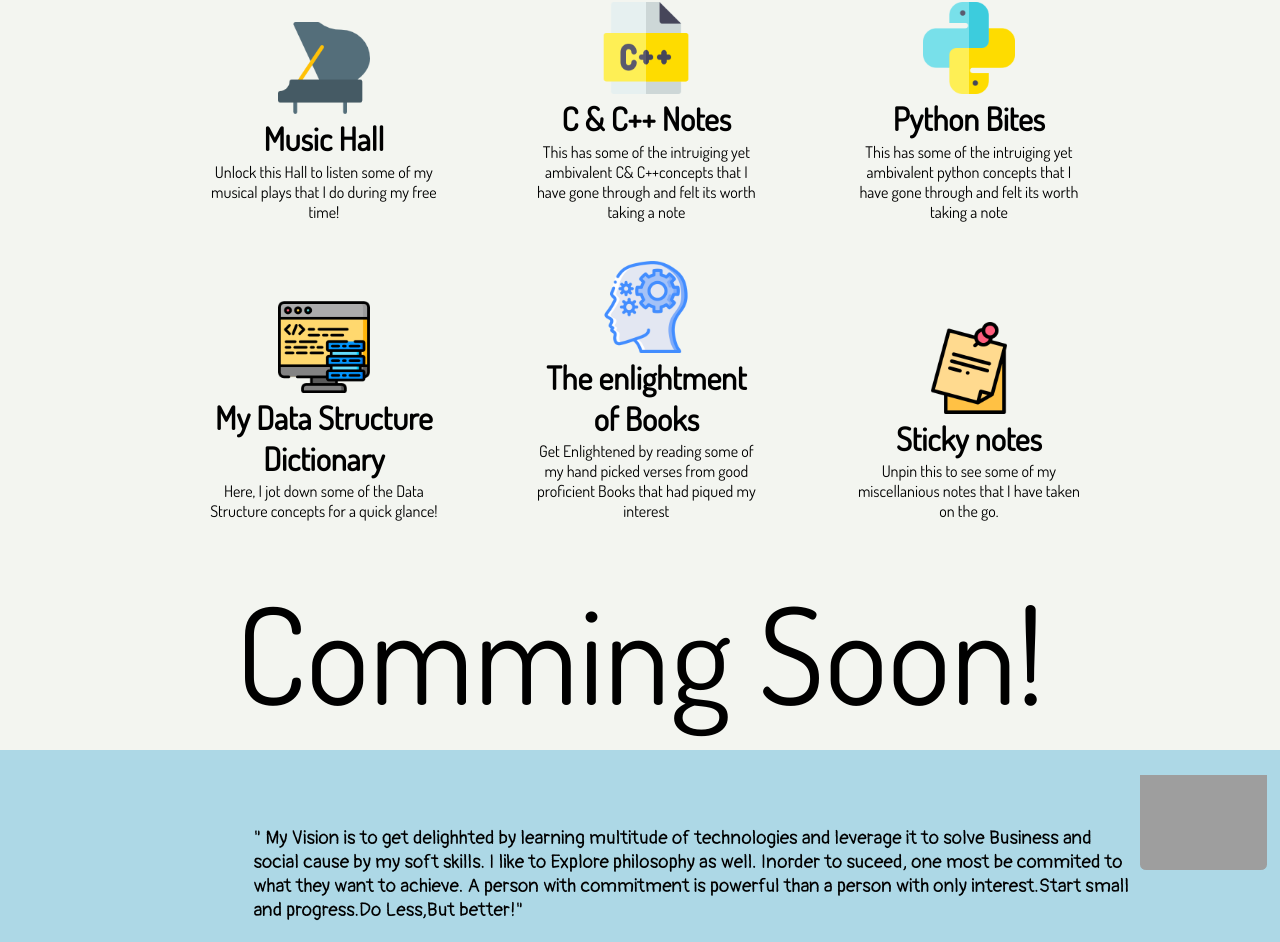
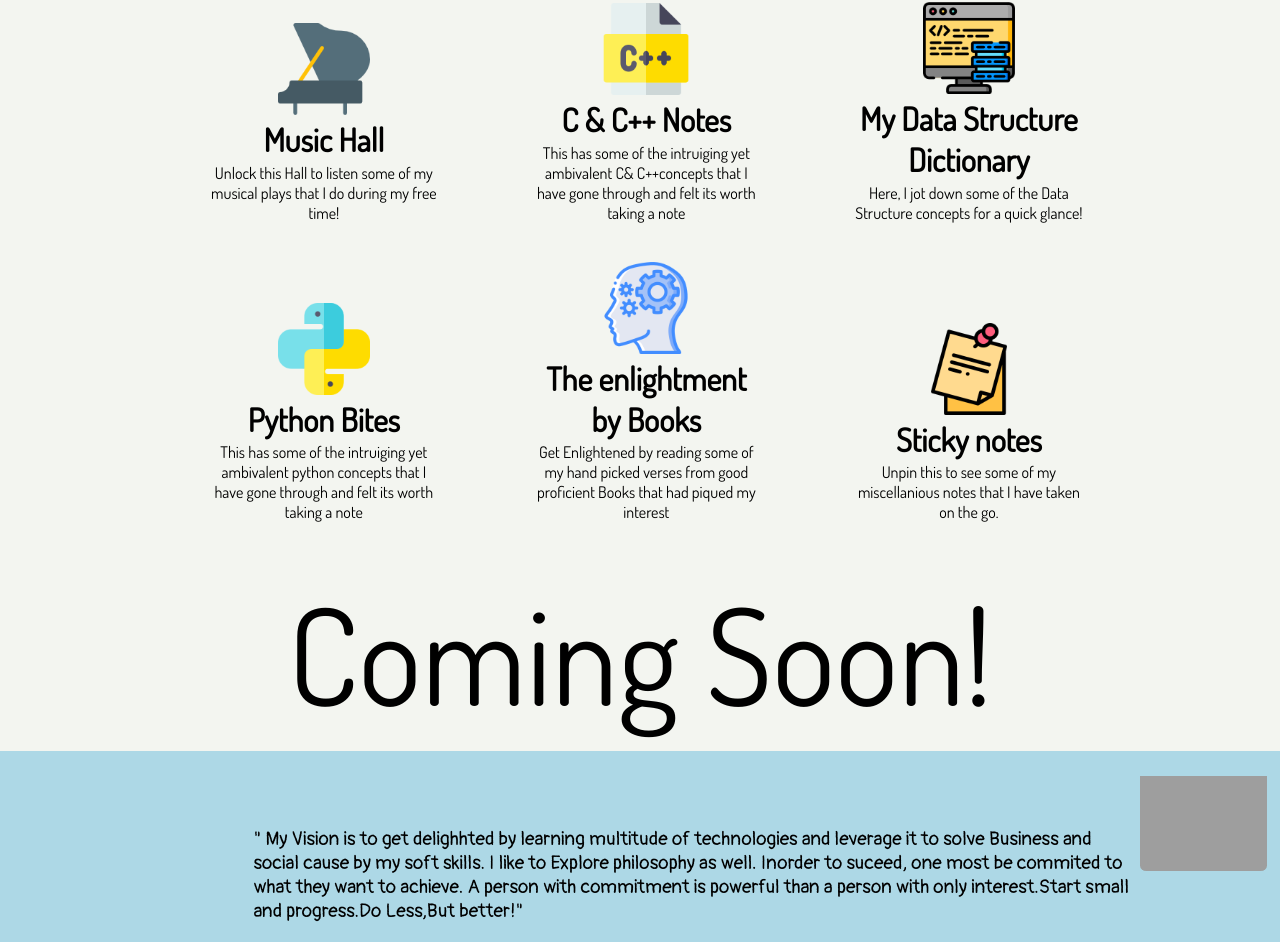
Before and after one commit to akashkgit/MyBlog, a React (Create React App) app: page /book in a window 1280 px wide. Shown: the part 371-1313 px from the top of the page. Built offline with nearby package versions, Linux system fonts and the light colour scheme; grey boxes are pictures that could not be loaded; a web font is replaced by a local one.

Commit message:
last day

```diff
--- a/src/components/Body/Body.js
+++ b/src/components/Body/Body.js
@@ -57,17 +57,17 @@ const Body = () => (
    <Router>
    <div id="router"  className={styles.router}>
   <Link to="/os" onClick={hide} ><Box src={os}  txt="Operating System Overview" txt2="A click on this will open a list of interesting quick snippets of OS concepts"/></Link>
-  <Link to="/java" onClick={hide} ><Box  id="one"  src={java} txt="Java Scripts" txt2="I dicuss about various important concepts in java that I have felt is quite baffling and significant to get a command over this"/></Link>
+  <Link to="/java" onClick={hide} ><Box  id="one"  src={java} txt="Java Scripts" txt2="I dicuss about various important concepts in java that I  felt are quite baffling and significant to get a proficient in java"/></Link>
 
   <Link to="/project" onClick={hide}  ><Box src={project} txt="Project Arena" txt2="Open this arena to find the playlist of some of my project works in my college days"/></Link>
   <Link to="/music" onClick={hide} ><Box src={music} txt="Music Hall" txt2="Unlock this Hall to listen some of my musical plays that I do during my free time!"/></Link>
   <Link to="/c" onClick={hide} ><Box id="two" src={c} txt="C & C++ Notes" txt2="This has some of the intruiging yet ambivalent C& C++concepts that I have gone through and felt its worth taking a note"/></Link>
-  <Link to="/python" onClick={hide}  ><Box src={python} txt="Python Bites"  txt2="This has some of the intruiging yet ambivalent python concepts that I have gone through and felt its worth taking a note"/></Link>
+
   <Link to="/ds" onClick={hide}  ><Box src={ds} txt="My Data Structure Dictionary"  txt2="Here, I jot down some of the Data Structure concepts for a quick glance!"/></Link>
+<Link to="/python" onClick={hide}  ><Box src={python} txt="Python Bites"  txt2="This has some of the intruiging yet ambivalent python concepts that I have gone through and felt its worth taking a note"/></Link>
 
 
-
-  <Link to="/book" onClick={hide}  ><Box src={book}  txt="The enlightment of Books" txt2="Get Enlightened by reading some of my hand picked verses from good proficient Books that had piqued my interest "/></Link>
+  <Link to="/book" onClick={hide}  ><Box src={book}  txt="The enlightment by Books" txt2="Get Enlightened by reading some of my hand picked verses from good proficient Books that had piqued my interest "/></Link>
   <Link to="/sticky notes" onClick={hide} ><Box src={random}  txt="Sticky notes" txt2="Unpin this to see some of my miscellanious notes that I have taken on the go."/></Link>
   <br />
   <br />
--- a/src/components/Books_comp/Books_comp.js
+++ b/src/components/Books_comp/Books_comp.js
@@ -4,7 +4,7 @@ import styles from './Books_comp.module.css';
 
 const Books_comp = () => (
   <div className={styles.Books_comp}>
-   <center><p>Comming Soon!</p></center>
+   <center><p>Coming Soon!</p></center>
   </div>
 );
 
--- a/src/components/C_comp/C_comp.js
+++ b/src/components/C_comp/C_comp.js
@@ -4,7 +4,7 @@ import styles from './C_comp.module.css';
 
 const C_comp = () => (
   <div className={styles.C_comp}>
-  <center><p>Comming Soon!</p></center>
+  <center><p>Coming Soon!</p></center>
   </div>
 );
 
--- a/src/components/Ds_comp/Ds_comp.js
+++ b/src/components/Ds_comp/Ds_comp.js
@@ -4,7 +4,7 @@ import styles from './Ds_comp.module.css';
 
 const Ds_comp = () => (
   <div className={styles.Ds_comp}>
-    <center><p>Comming Soon!</p></center>
+    <center><p>Coming Soon!</p></center>
   </div>
 );
 
--- a/src/components/Java_comp/Java_comp.js
+++ b/src/components/Java_comp/Java_comp.js
@@ -72,7 +72,7 @@ const page2=()=>(
 	);
 	const page3=()=>(
 	 <div className={styles.comingsoon}>
-         <center><p>Comming Soon!</p></center>
+         <center><p>Coming Soon!</p></center>
          </div>
 
 
--- a/src/components/Os_comp/Os_comp.js
+++ b/src/components/Os_comp/Os_comp.js
@@ -407,7 +407,7 @@ const MemVirt=()=>(
 
 	const page3=()=>(
 	<div className={styles.comingsoon}>
-         <center><p>Comming Soon!</p></center>
+         <center><p>Coming Soon!</p></center>
          </div>
 
 
--- a/src/components/Python_comp/Python_comp.js
+++ b/src/components/Python_comp/Python_comp.js
@@ -4,7 +4,7 @@ import styles from './Python_comp.module.css';
 
 const Python_comp = () => (
   <div className={styles.Python_comp}>
-    <center><p>Comming Soon!</p></center>
+    <center><p>Coming Soon!</p></center>
   </div>
 );
 
```
